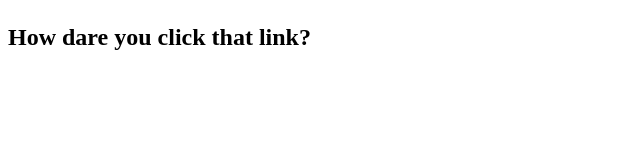
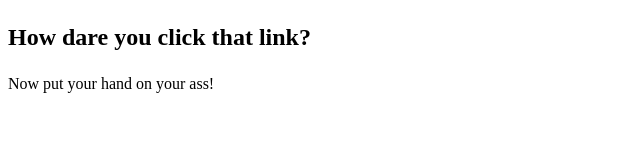
Before and after one commit to mobarrak14/my-first-web, a plain HTML site: page index.html in a window 1280 px wide. Shown: the whole page, without its empty margins (0-640 px from the left). Drawn offline with Linux system fonts and the light colour scheme.

Commit message:
changes3

```diff
--- a/index.html
+++ b/index.html
@@ -9,7 +9,9 @@
     <header>
         <h2>
             <p>How dare you click that link?</p>
+
         </h2>
+        <p>Now put your hand on your ass!</p>
 
     </header>
     <main>
```
